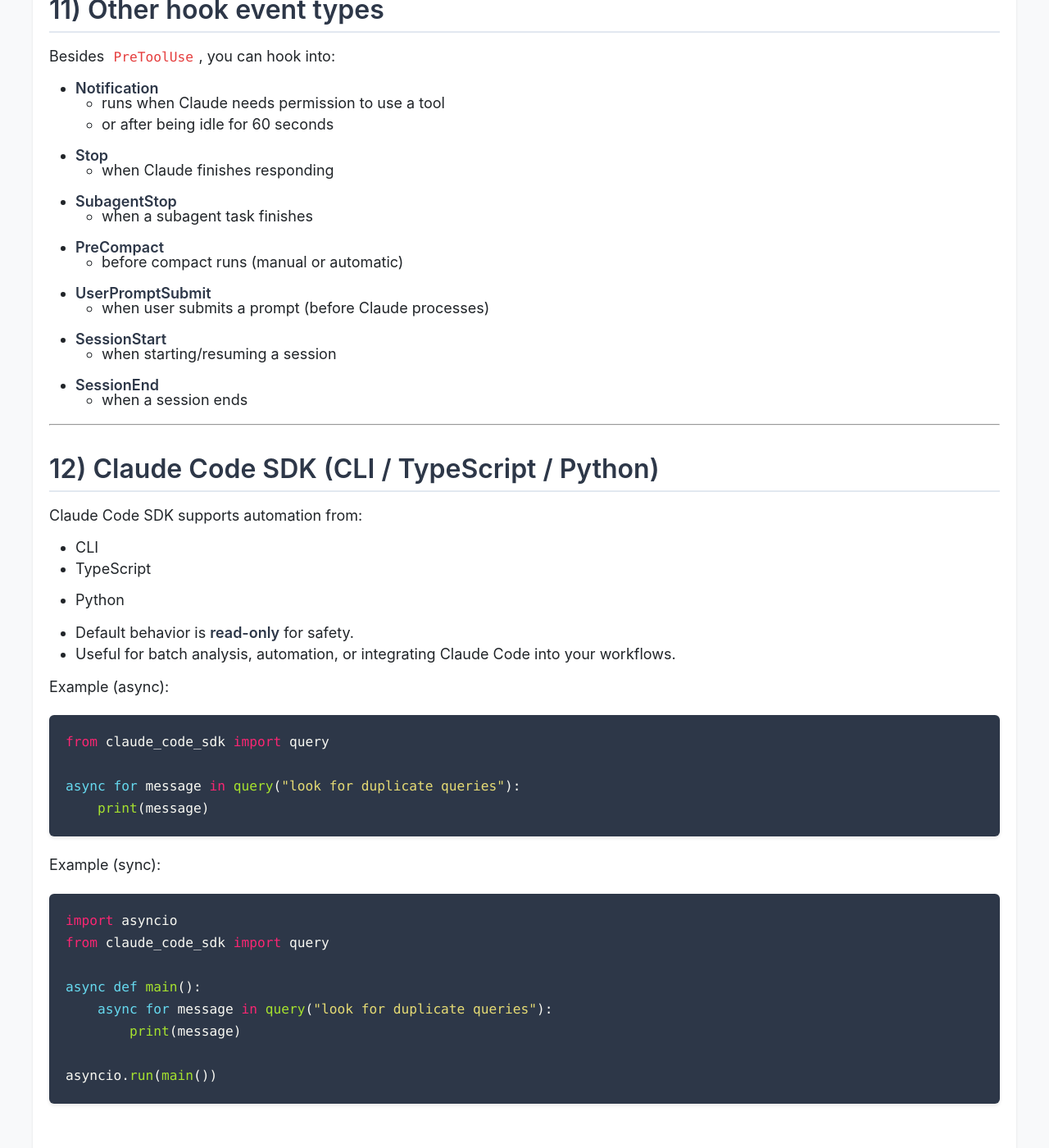
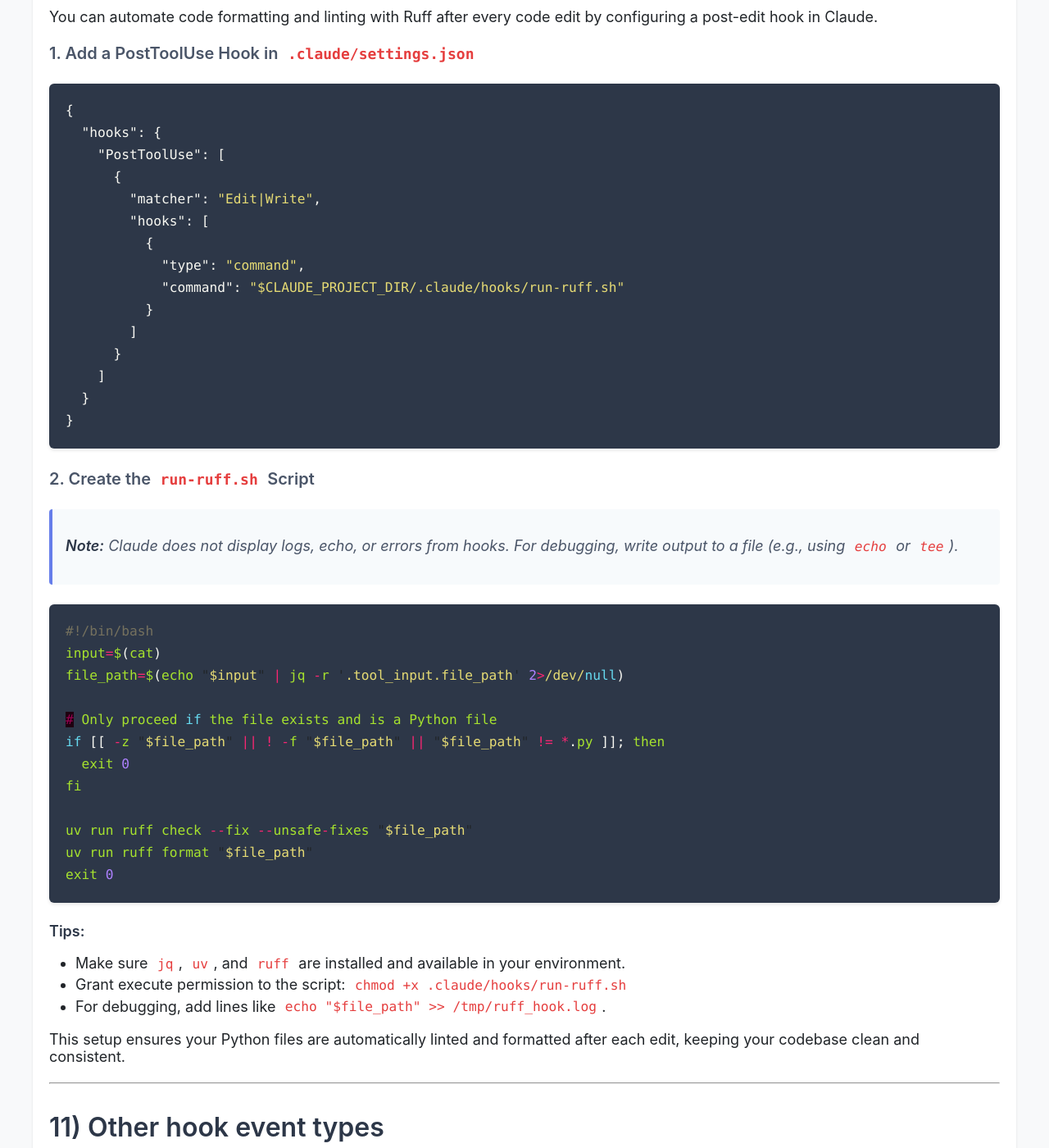
Before and after one commit to CarlosPena00/carlospena00.github.io, a Jekyll site: the page built from _posts/2026-01-16-claude-code-in-action.md, in a window 1280 px wide and 1400 px high, scrolled down 7291 px. Shown: the whole window at 82% size. Built offline with Jekyll 4.4.1, drawn with Linux system fonts in a browser that asks for light colours; some of the changed text lies outside the part shown.

Commit message:
feat(blog): Add example for automating code formatting and linting with Ruff in Claude

````diff
--- a/_posts/2026-01-16-claude-code-in-action.md
+++ b/_posts/2026-01-16-claude-code-in-action.md
@@ -284,11 +284,62 @@ Tool names you can hook into:
 ### Example use case
 - PreToolUse checks for duplicated code before allowing edits (avoid repeated logic)
 
+
+### Example: Automatically Run Ruff After Python Code Edits
+
+You can automate code formatting and linting with Ruff after every code edit by configuring a post-edit hook in Claude.
+
+#### 1. Add a PostToolUse Hook in `.claude/settings.json`
+
+```json
+{
+  "hooks": {
+    "PostToolUse": [
+      {
+        "matcher": "Edit|Write",
+        "hooks": [
+          {
+            "type": "command",
+            "command": "$CLAUDE_PROJECT_DIR/.claude/hooks/run-ruff.sh"
+          }
+        ]
+      }
+    ]
+  }
+}
+```
+
+#### 2. Create the `run-ruff.sh` Script
+
+> **Note:** Claude does not display logs, echo, or errors from hooks. For debugging, write output to a file (e.g., using `echo` or `tee`).
+
+```js
+#!/bin/bash
+input=$(cat)
+file_path=$(echo "$input" | jq -r '.tool_input.file_path' 2>/dev/null)
+
+# Only proceed if the file exists and is a Python file
+if [[ -z "$file_path" || ! -f "$file_path" || "$file_path" != *.py ]]; then
+  exit 0
+fi
+
+uv run ruff check --fix --unsafe-fixes "$file_path"
+uv run ruff format "$file_path"
+exit 0
+```
+
+**Tips:**
+- Make sure `jq`, `uv`, and `ruff` are installed and available in your environment.
+- Grant execute permission to the script: `chmod +x .claude/hooks/run-ruff.sh`
+- For debugging, add lines like `echo "$file_path" >> /tmp/ruff_hook.log`.
+
+This setup ensures your Python files are automatically linted and formatted after each edit, keeping your codebase clean and consistent.
+
 ---
 
 ## 11) Other hook event types
 
-Besides `PreToolUse`, you can hook into:
+Besides `PreToolUse` and `PostToolUse`, you can hook into:
 
 - **Notification**
   - runs when Claude needs permission to use a tool
````
